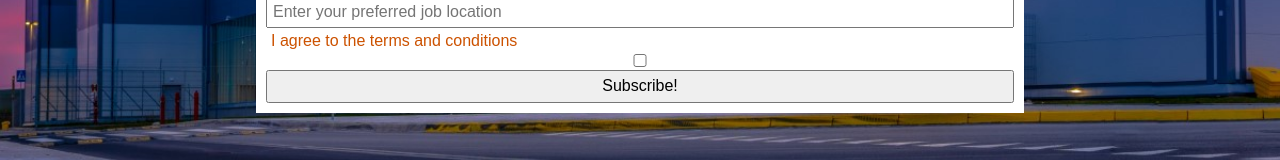
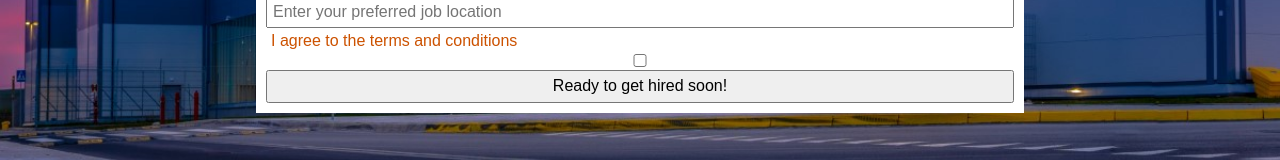
Before and after one commit to FatimahSyed/Project-1, a plain HTML site: page index.html in a window 1280 px wide. Shown: the part 508-668 px from the top of the page. Drawn offline with Linux system fonts and the light colour scheme.

Commit message:
changed text for submit button

```diff
--- a/index.html
+++ b/index.html
@@ -43,7 +43,7 @@
 	  <input type="checkbox" name="terms" id="terms">
         </li>
         <li id="submitbutton">
-	   <input type="submit" name="submit" id="submit" value="Subscribe!">
+	  <input type="submit" name="submit" id="submit" value="Ready to get hired soon!">
         </li>
       </ol>
     </form>
```
Lines whose indentation alone changed are shown as unchanged.
